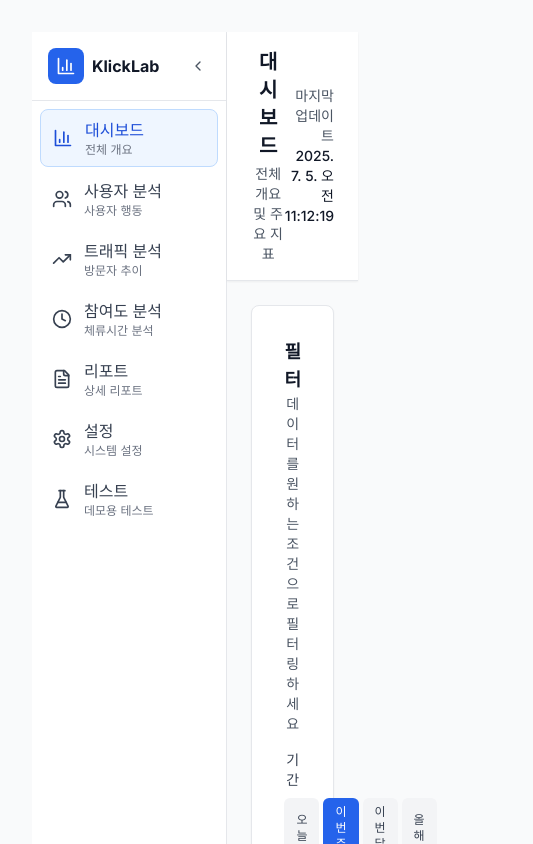
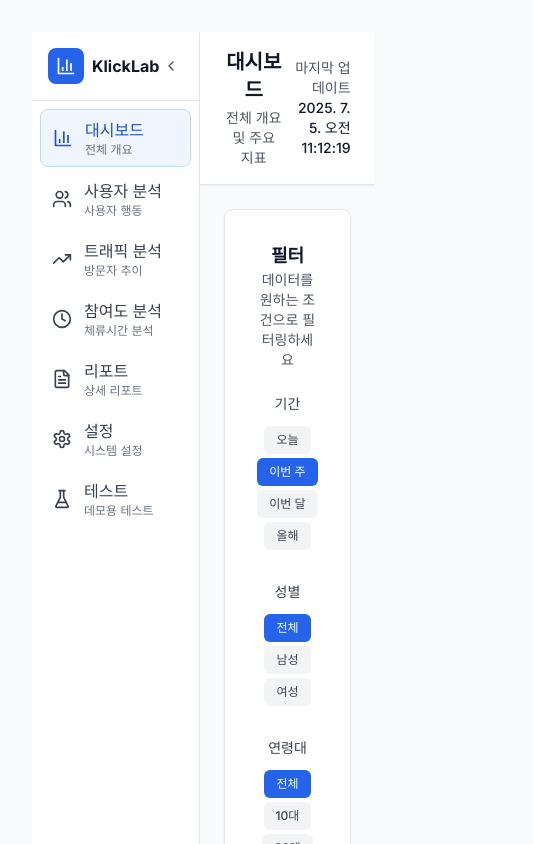
Before and after one commit to jaykxo/KlickLab-copy, a React (Vite) app in the folder frontend/: page / in a window 390 px wide. Shown: the top 844 px of the page, 533 px wide, since content can reach past the window. Built offline with nearby package versions, Linux system fonts and the light colour scheme.

Commit message:
change button colors

```diff
--- a/frontend/src/components/dashboard/FilterTabs.tsx
+++ b/frontend/src/components/dashboard/FilterTabs.tsx
@@ -47,15 +47,15 @@ export const FilterTabs: React.FC<FilterTabsProps> = ({ filters, onFilterChange
     value: string;
     onChange: (value: string) => void;
   }) => (
-    <div className="flex flex-col gap-2">
-      <h4 className="text-sm font-medium text-gray-700">{title}</h4>
-      <div className="flex gap-1">
+    <div className="flex flex-col gap-3 items-center">
+      <h4 className="text-sm font-medium text-gray-700 text-center">{title}</h4>
+      <div className="flex gap-1 flex-wrap justify-center">
         {options.map((option) => (
           <button
             key={option.value}
             onClick={() => onChange(option.value)}
             className={clsx(
-              'px-3 py-1.5 text-xs font-medium rounded-md transition-colors duration-200',
+              'px-3 py-1.5 text-xs font-medium rounded-md transition-colors duration-200 whitespace-nowrap',
               value === option.value
                 ? 'bg-primary-600 text-white'
                 : 'bg-gray-100 text-gray-700 hover:bg-gray-200'
@@ -70,12 +70,12 @@ export const FilterTabs: React.FC<FilterTabsProps> = ({ filters, onFilterChange
 
   return (
     <div className="card">
-      <div className="mb-4">
+      <div className="mb-6">
         <h3 className="text-lg font-semibold text-gray-900">필터</h3>
         <p className="text-sm text-gray-600">데이터를 원하는 조건으로 필터링하세요</p>
       </div>
 
-      <div className="grid grid-cols-1 md:grid-cols-3 gap-6">
+      <div className="flex flex-col md:flex-row gap-8 justify-center items-center">
         <FilterGroup
           title="기간"
           options={periodOptions}
--- a/frontend/src/components/dashboard/Test.tsx
+++ b/frontend/src/components/dashboard/Test.tsx
@@ -56,14 +56,14 @@ const Test: React.FC = () => {
       name: 'button 2',
       value: 0,
       change: 0,
-      icon: '🟠'
+      icon: '🔵'
     },
     {
       rank: 3,
       name: 'button 3',
       value: 0,
       change: 0,
-      icon: '🟡'
+      icon: '🟢'
     }
   ]);
 
@@ -103,7 +103,7 @@ const Test: React.FC = () => {
           name: item.label,
           value: item.value,
           change: Math.random() > 0.5 ? Math.random() * 15 : -Math.random() * 10,
-          icon: ['🔴', '🟠', '🟡'][rankIndex]
+          icon: ['🔴', '🔵', '🟢'][rankIndex]
         }));
 
         setRankingData(newRankingData);
@@ -114,15 +114,11 @@ const Test: React.FC = () => {
 
   // 외부 연결 시뮬레이션
   useEffect(() => {
-    // 연결 상태 시뮬레이션 (실제 구현 시 제거)
-    setTimeout(() => setIsConnected(true), 1000);
-
-    // API 폴링 방식 (팀원이 REST API를 만들었다면)
-    // 팀원이 API 서버 주소를 알려주면 이 주석을 해제하세요!
-    /*
+    // 실제 API 연결 (배포된 버튼 페이지에서 데이터 수신)
     const pollData = async () => {
       try {
-        const response = await fetch('http://your-team-server:port/api/button-clicks');
+        // 배포된 서버의 API 주소로 변경
+        const response = await fetch('http://43.200.8.73/api/button-clicks');
         const data = await response.json();
 
         // SDK 방식: 각 버튼의 클릭 데이터를 받아옴
@@ -184,6 +180,13 @@ const Test: React.FC = () => {
       }
     };
 
+    // 5초마다 데이터 확인
+    const interval = setInterval(pollData, 5000);
+    pollData(); // 즉시 첫 번째 호출
+
+    return () => clearInterval(interval);
+  }, []);
+
   // 차트 업데이트 함수
   const updateChartsFromData = (buttonClicks: Record<string, number>) => {
     const totalClicks = Object.values(buttonClicks).reduce((sum, count) => sum + Number(count), 0);
@@ -216,20 +219,12 @@ const Test: React.FC = () => {
         name: `button ${item.index + 1}`,
         value: item.count,
         change: Math.random() > 0.5 ? Math.random() * 15 : -Math.random() * 10, // 실제로는 이전 데이터와 비교
-          icon: ['🔴', '🟠', '🟡'][rankIndex]
+        icon: ['🔴', '🔵', '🟢'][rankIndex]
       }));
 
       setRankingData(newRankingData);
     }
   };
-
-    // 5초마다 데이터 확인
-    const interval = setInterval(pollData, 5000);
-    pollData(); // 즉시 첫 번째 호출
-
-    return () => clearInterval(interval);
-    */
-  }, []);
 
   const maxBarValue = Math.max(...barChartData.map(d => d.value));
 
@@ -268,7 +263,7 @@ const Test: React.FC = () => {
       <div className="bg-white rounded-lg shadow-sm border border-gray-200 p-6">
         <div className="flex items-center gap-2 mb-6">
           <BarChart3 className="w-5 h-5 text-blue-600" />
-          <h2 className="text-lg font-semibold text-gray-900">버튼별 클릭 횟수</h2>
+          <h2 className="text-lg font-semibold text-gray-900">버튼 클릭 횟수</h2>
         </div>
 
         <div className="flex items-end justify-between h-64 px-4 pb-4">
@@ -294,7 +289,7 @@ const Test: React.FC = () => {
         <div className="bg-white rounded-lg shadow-sm border border-gray-200 p-6">
           <div className="flex items-center gap-2 mb-6">
             <PieChart className="w-5 h-5 text-green-600" />
-            <h2 className="text-lg font-semibold text-gray-900">버튼별 클릭 비율</h2>
+            <h2 className="text-lg font-semibold text-gray-900">버튼 클릭 비율</h2>
           </div>
 
           <div className="flex items-center justify-center">
```
Lines whose indentation alone changed are shown as unchanged.
